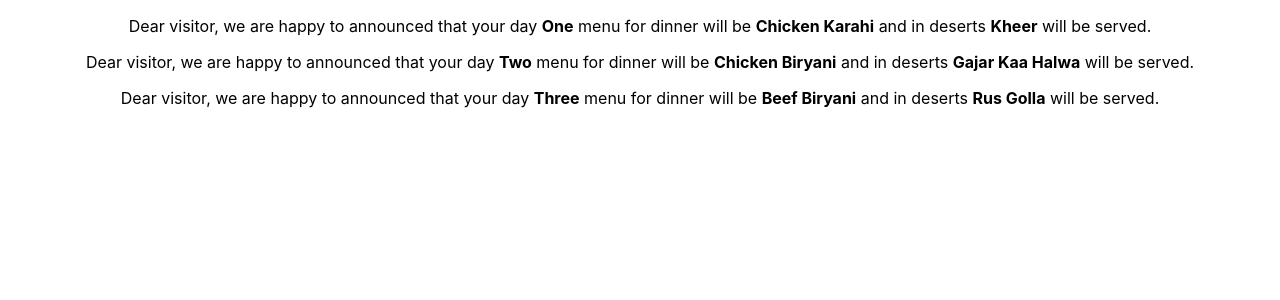
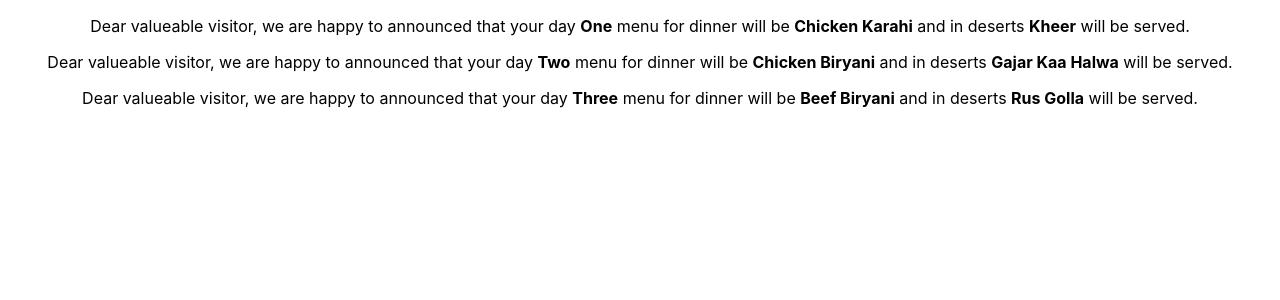
Before and after one commit to kamranajabbar/react_class, a React (Create React App) app: page / in a window 1280 px wide. Shown: the top 300 px of the page. Built offline with nearby package versions, Linux system fonts and the light colour scheme.

Commit message:
updated dinner.js file with some text

```diff
--- a/src/dinner.js
+++ b/src/dinner.js
@@ -1,7 +1,7 @@
 function Dinner(probs) {
     return (
           <div>
-              <p>Dear visitor, we are happy to announced that your day <b>{probs.Day}</b> menu for dinner will be <b>{probs.dishName}</b> and in deserts <b>{probs.desertsName}</b> will be served.</p>
+              <p>Dear valueable visitor, we are happy to announced that your day <b>{probs.Day}</b> menu for dinner will be <b>{probs.dishName}</b> and in deserts <b>{probs.desertsName}</b> will be served.</p>
           </div>
       );
   }
```
Also changed, not shown: 1 other file (tests, documents, lock files or other folders).
